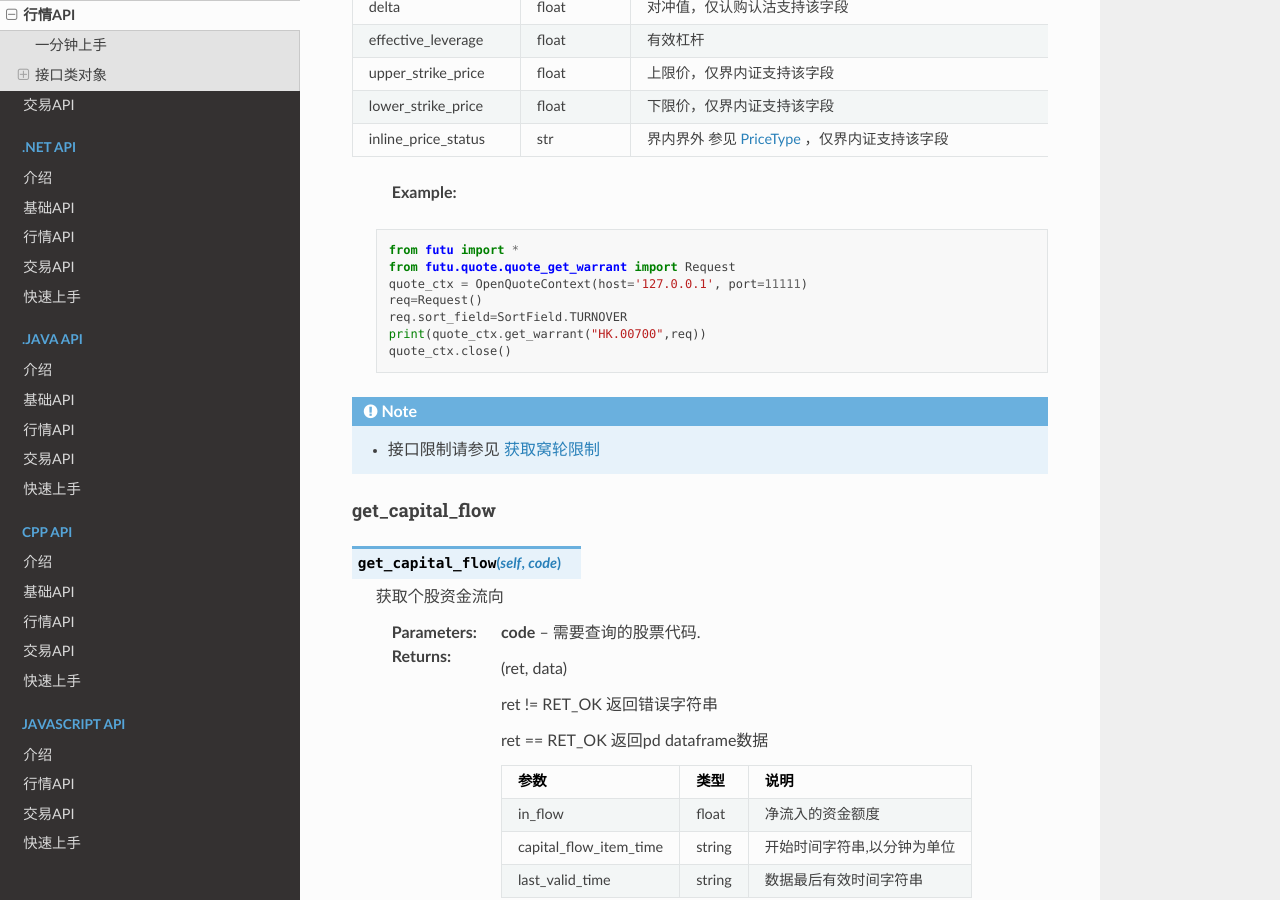
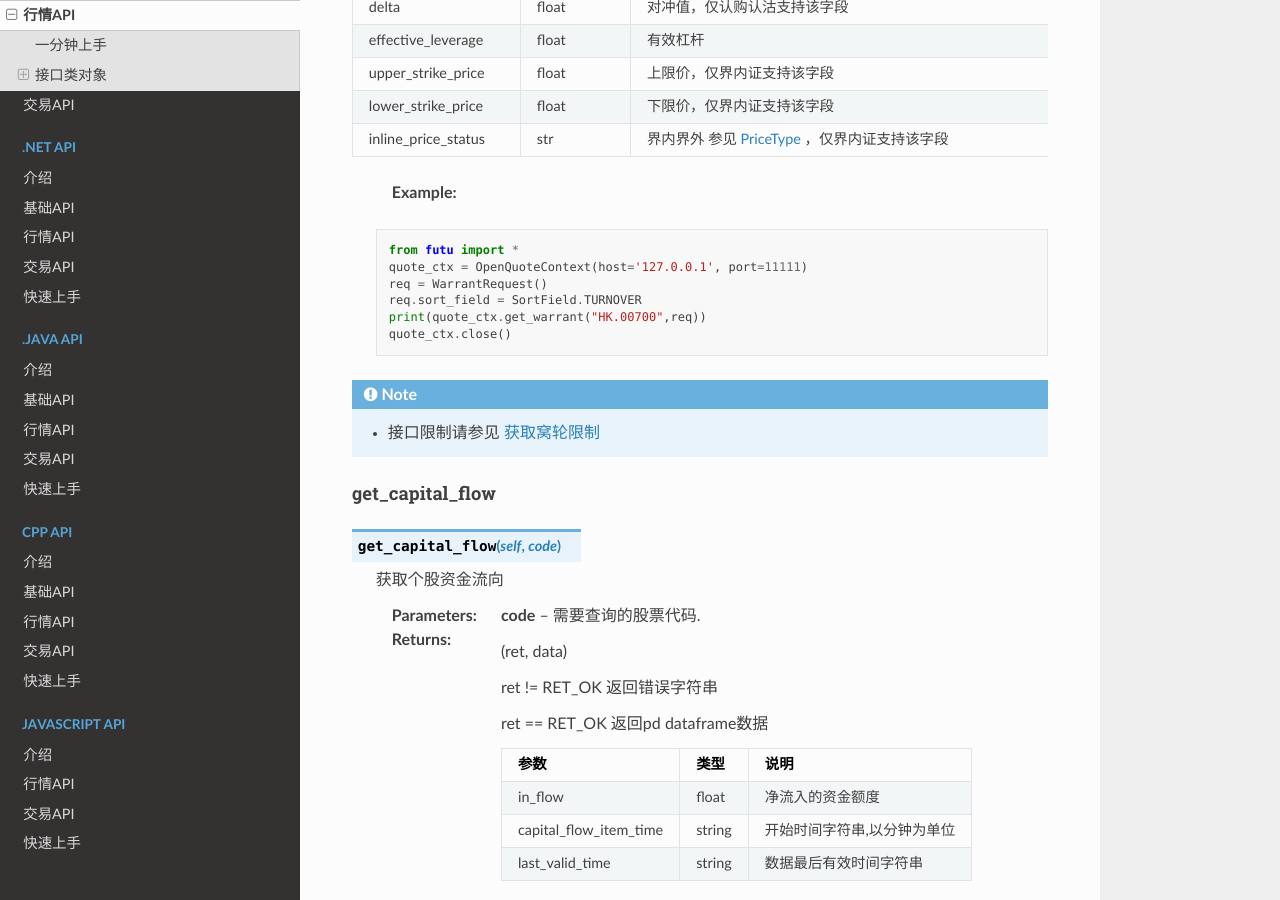
Before and after one commit to FutunnOpen/futu-api-doc, a Sphinx documentation site: the page built from doc_maker/source/api/Quote_API.rst, in a window 1280 px wide and 900 px high, scrolled down 37650 px. Built offline with Sphinx 7.4.7 and the Read the Docs theme 2.0.0, drawn with Linux system fonts in a browser that asks for light colours; some of the changed text lies outside the part shown.

Commit message:
fix 窝轮和条件选股的import不用重复导入。  这样不用再导入一次 from futu.quote.quote_stockfilter_info import *  。

```diff
--- a/doc_maker/source/api/Quote_API.rst
+++ b/doc_maker/source/api/Quote_API.rst
@@ -1706,10 +1706,9 @@
  .. code:: python
 
     from futu import *
-    from futu.quote.quote_get_warrant import Request
-    quote_ctx = OpenQuoteContext(host='127.0.0.1', port=11111)
-    req=Request()
-    req.sort_field=SortField.TURNOVER
+    quote_ctx = OpenQuoteContext(host='127.0.0.1', port=11111)
+    req = WarrantRequest()
+    req.sort_field = SortField.TURNOVER
     print(quote_ctx.get_warrant("HK.00700",req))
     quote_ctx.close()
 
@@ -1975,7 +1974,6 @@
  .. code:: python
 
     from futu import *
-    from futu.quote.quote_stockfilter_info import *
     quote_ctx = OpenQuoteContext(host='127.0.0.1', port=11111)
     simple_filter = SimpleFilter()
     simple_filter.filter_min = 100
@@ -1990,7 +1988,7 @@
     acc_filter.days = 2
     acc_filter.stock_field = StockField.CHANGE_RATE
     acc_filter.is_no_filter = False
-    acc_filter.sort = SortDir.None
+    acc_filter.sort = SortDir.NONE
 
     ret, ls = quote_ctx.get_stock_filter(Market.HK, [simple_filter, acc_filter], begin=200, num=10)
     if ret == RET_OK:
```
